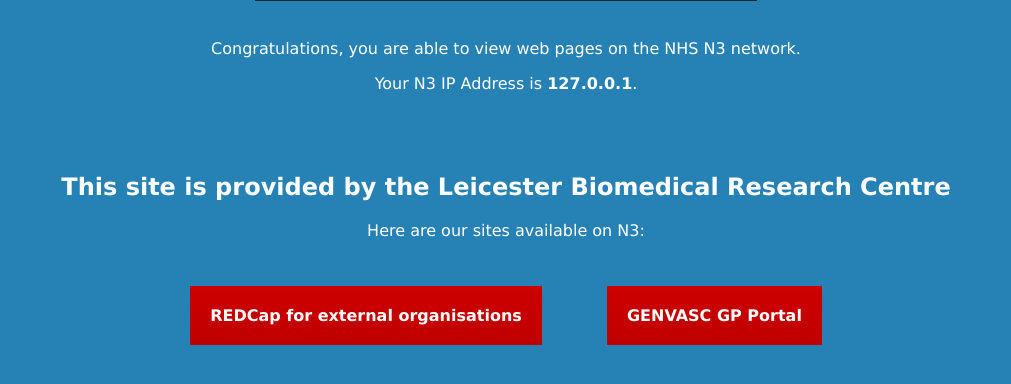
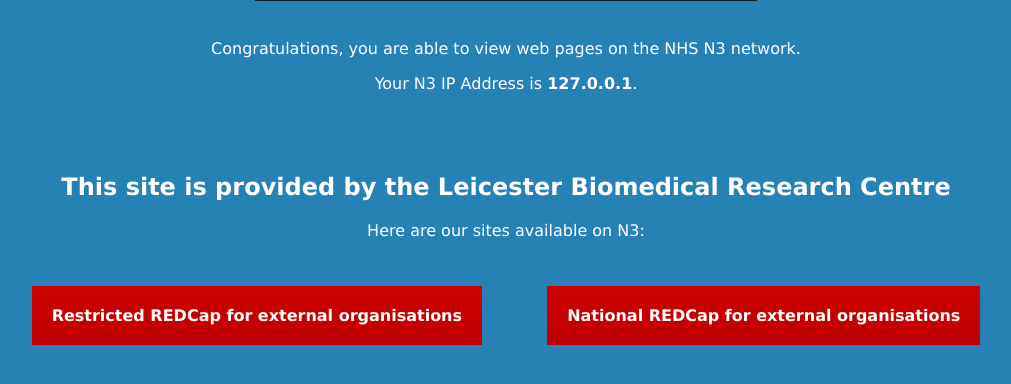
Before and after one commit to LCBRU/n3_access_check, a Flask app: page / in a window 1280 px wide. Shown: the part 316-700 px from the top of the page, without its empty margins (134-1145 px from the left). Run offline with Flask 2, Linux system fonts and the light colour scheme.

Commit message:
New external websites

```diff
--- a/app/portal/templates/index.html
+++ b/app/portal/templates/index.html
@@ -42,8 +42,8 @@
   <h2>This site is provided by the Leicester Biomedical Research Centre</h2>
   <p>Here are our sites available on N3:</p>
   <nav>
-      <a href="https://uhlbriccsext.uhl-tr.nhs.uk/redcap/" title="REDCap">REDCap for external organisations</a>
-      <a href="https://genvasc.uhl-tr.nhs.uk/" title="GENVASC GP Portal">GENVASC GP Portal</a>
+      <a href="https://uhlbriccsext.uhl-tr.nhs.uk/redcap/" title="Restricted REDCap">Restricted REDCap for external organisations</a>
+      <a href="https://brc.uhl-tr.nhs.uk/redcap/" title="Nation REDCap">National REDCap for external organisations</a>
   </nav>
 </body>
 
```
